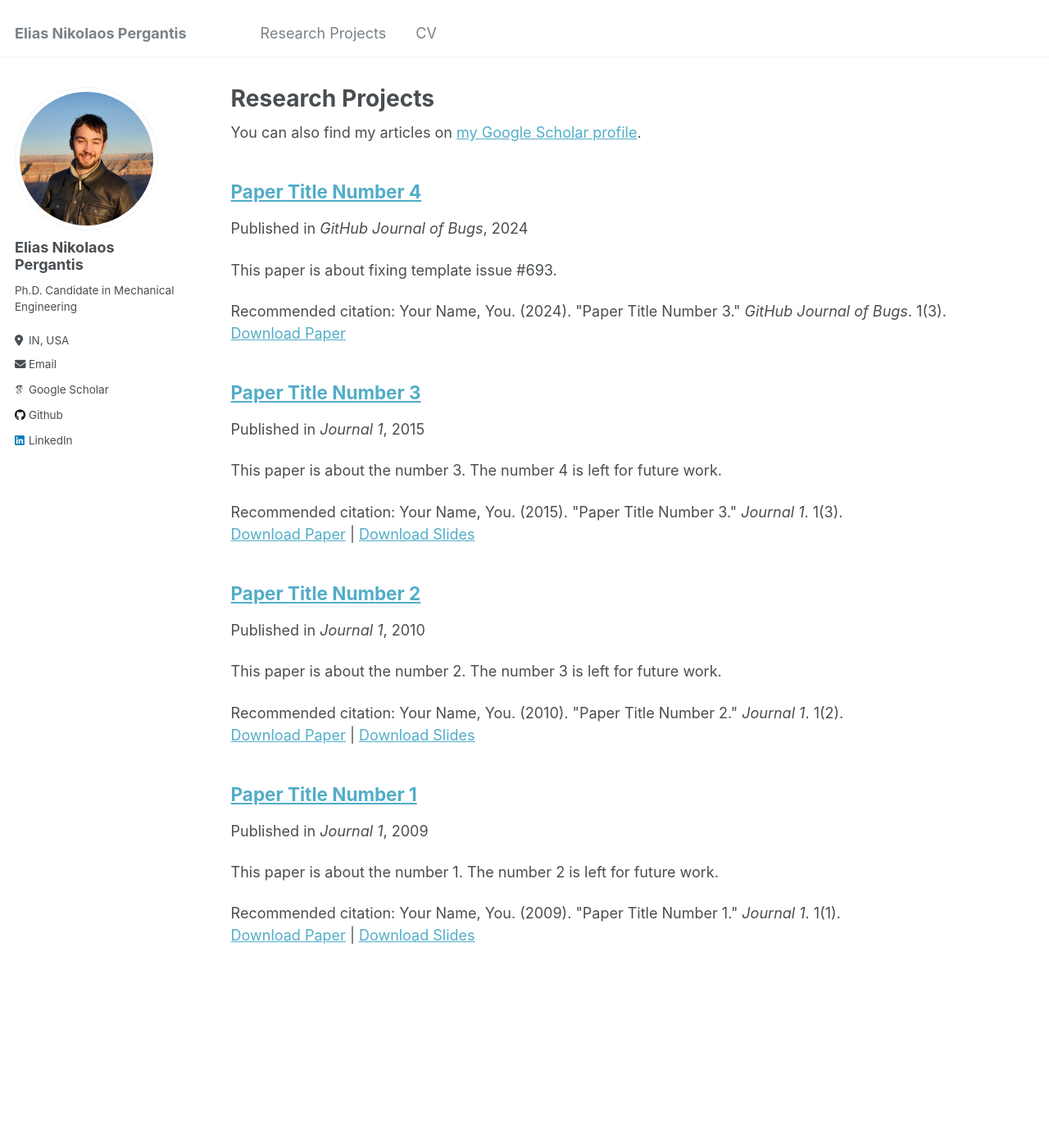
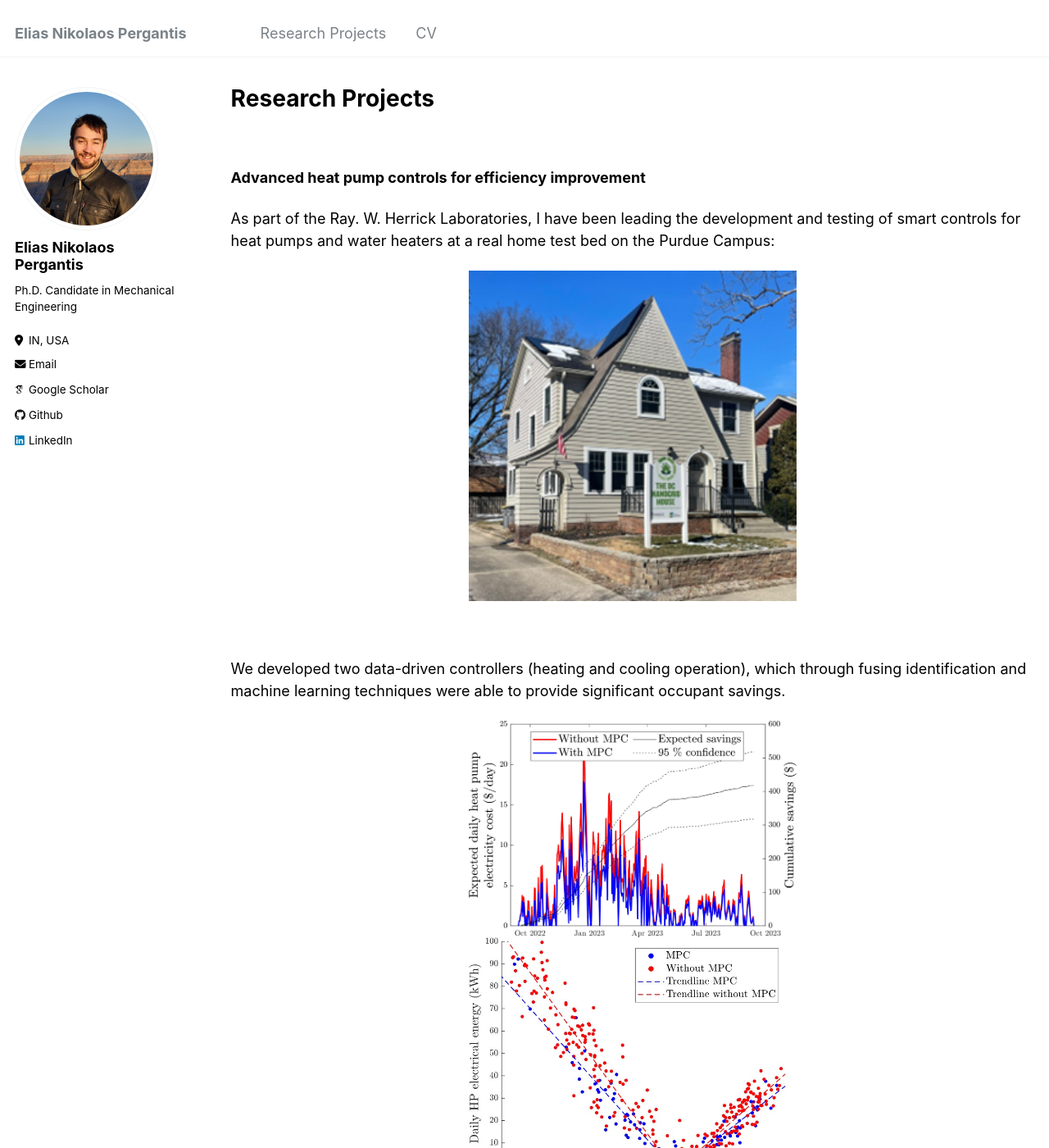
Before and after one commit to epergant/epergant.github.io, a Jekyll site: the page built from _pages/publications.md, in a window 1280 px wide and 1400 px high. Shown: the whole window at 82% size. Built offline with Jekyll 4.4.1, drawn with Linux system fonts in a browser that asks for light colours; some web fonts are replaced; some of the changed text lies outside the part shown.

Commit message:
Update publications.md

```diff
--- a/_pages/publications.md
+++ b/_pages/publications.md
@@ -5,12 +5,43 @@ permalink: /research/
 author_profile: true
 ---
 
-{% if site.author.googlescholar %}
-  <div class="wordwrap">You can also find my articles on <a href="{{site.author.googlescholar}}">my Google Scholar profile</a>.</div>
-{% endif %}
+<style>
+  body {
+    color: black;
+  }
+</style>
 
-{% include base_path %}
+<br>
 
-{% for post in site.publications reversed %}
-  {% include archive-single.html %}
-{% endfor %}
+**Advanced heat pump controls for efficiency improvement**
+
+As part of the Ray. W. Herrick Laboratories, I have been leading the development and testing of smart controls for heat pumps and water heaters at a real home test bed on the Purdue Campus:
+
+<div style="text-align: center;">
+  <img src="../images/DC_house.png" alt="Alt Text" width="400" height="400">
+</div>
+
+<br>
+
+We developed two data-driven controllers (heating and cooling operation), which through fusing identification and machine learning techniques were able to provide significant occupant savings.
+
+<div style="text-align: center;">
+  <img src="../images/savings_timeseries.jpg" alt="Alt Text" width="400" height="400">
+</div>
+
+<div style="text-align: center;">
+  <img src="../images/performance.jpg" alt="Alt Text" width="400" height="400">
+</div>
+
+**Whole home multi-device solutions**
+Recent work (EPRI 2023), found that as much as 20 million homes in the US in the coming decade will need to upgrade their electrical panel to support electrification of the space conditioning (heat pump), water heating (heat pump water heaters, electric water heaters), electric vehicle on-site charging, etc. They substantiated their findings through survey and models of the current residential building stock in the US, highlighting limitations in cold climate regions due to a reliance to gas furnace and the need for resistive backup heat in the case of heat pumps.
+
+<div style="text-align: center;">
+  <img src="../images/Breaker_panels.jpg" alt="Alt Text" width="400" height="400">
+</div>
+
+In this work, we developed a novel smart controller (USPTO preliminary disclosure) that can coordinate the coordination of multiple on-site assets to ensure buildings operate at a much smaller breaker panel rating than current NEC standards require, and in the case of the test-site on the Purdue campus, the breaker panel before its complete electrification (100 A), with a current rating of 200 A. With the cost of a breaker panel being in the order of $2-10,000, this technology can potentially save millions of dollars for homeowners without the need for any hardware additions.
+
+<div style="text-align: center;">
+  <img src="../images/flow_chart_updated.jpg" alt="Alt Text" width="400" height="400">
+</div>
```
